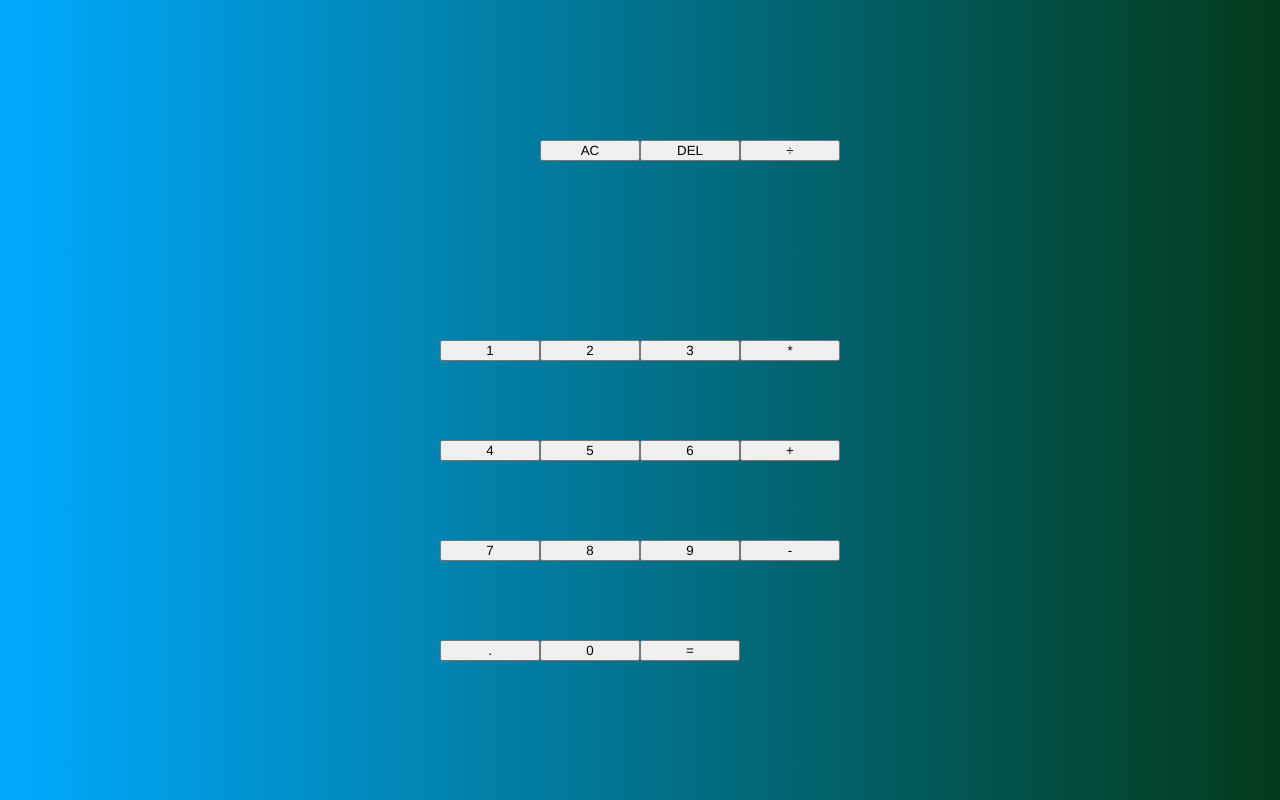
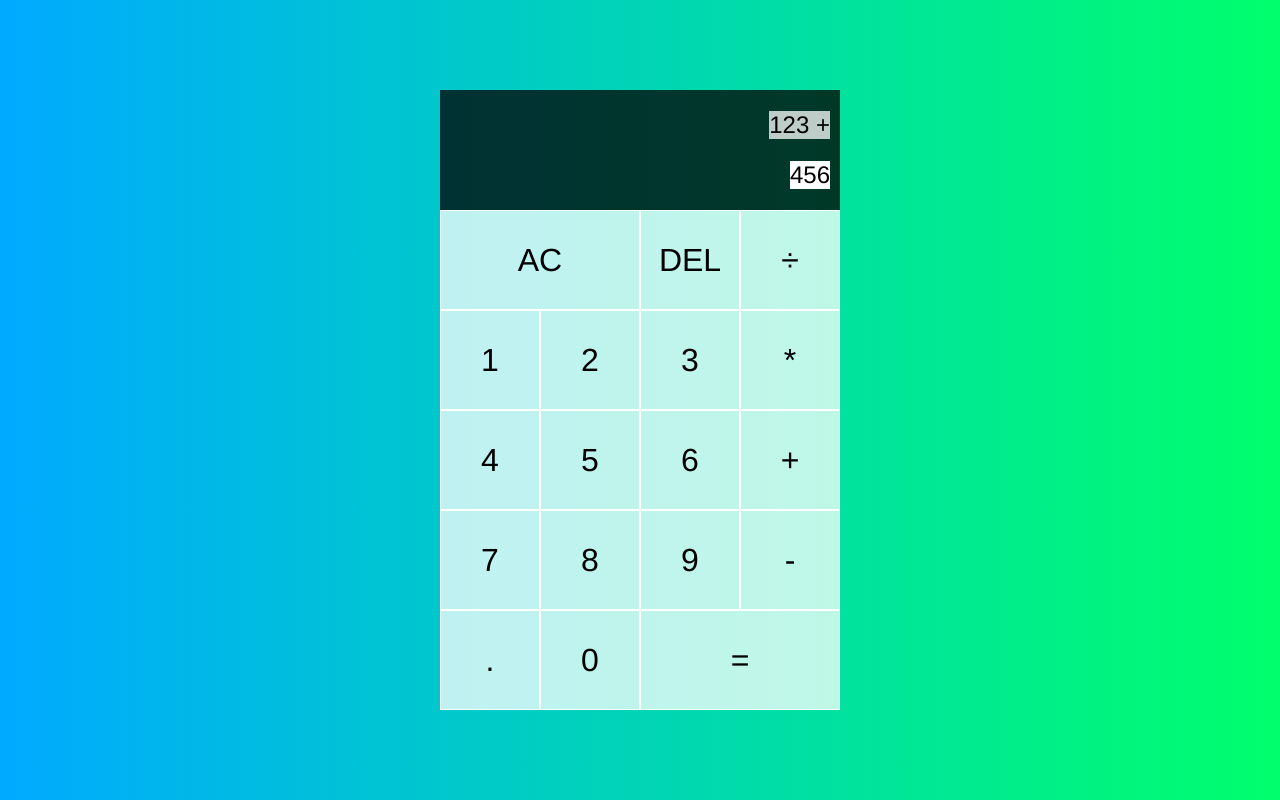
Before and after one commit to Herold1989/JS_calculator, a website built with webpack: page src/index.html in a window 1280 px wide. Built offline with nearby package versions, Linux system fonts and the light colour scheme.

Commit message:
bug fixing in css

```diff
--- a/src/index.html
+++ b/src/index.html
@@ -1,19 +1,21 @@
 <!doctype html>
 <html>
+
 <head>
     <meta charset="utf-8">
     <meta name="viewport" content="minimum-scale=1, initial-scale=1, width=device-width, shrink-to-fit=no">
     <title>My calculator APP</title>
     <link href="./styles.css" rel="stylesheet" />
-        <script src = "./script.js" defer></script>
+    <script src="./script.js" defer></script>
 </head>
+
 <body>
     <div class="calculator-grid">
-        <div class="ouput">
-            <div class="previous-operand"></div>
-            <div class="current-operand"></div>
+        <div class="output">
+            <div class="previous-operand">123 +</div>
+            <div class="current-operand">456</div>
         </div>
-        <button class = "span-two">AC</button>
+        <button class="span-two">AC</button>
         <button>DEL</button>
         <button>÷</button>
         <button>1</button>
@@ -33,4 +35,5 @@
         <button class="span-two">=</button>
     </div>
 </body>
+
 </html>
--- a/src/styles.css
+++ b/src/styles.css
@@ -7,16 +7,52 @@
 body {
     padding: 0;
     margin: 0;
-    /* background: linear-gradient(to right, #00AAFF,#00FF6C); */
-    background: linear-gradient(to right, #00AAFF,hsl(145, 90%, 12%));
-
+    background: linear-gradient(to right, #00AAFF,#00FF6C);
 }
 
 .calculator-grid {
     display: grid;
     justify-content: center;
-    align-items: center;
+    align-content: center;
     min-height: 100vh;
     grid-template-columns: repeat(4, 100px);
     grid-template-rows: minmax(120px, auto) repeat(5, 100px);
 }
+
+.calculator-grid > button {
+    cursor: pointer;
+    font-size: 2rem;
+    border: 1px solid white;
+    outline: none;
+    background-color: rgba(255,255,255,0.75);
+}
+
+.calculator-grid > button:hover {
+    background-color: rgba(255,255,255,0.9);
+}
+
+.span-two {
+    grid-column: span 2;
+}
+
+.output {
+    grid-column: 1 / -1;
+    background-color: rgba(0, 0, 0, .75);
+    display: flex;
+    align-items: flex-end;
+    justify-content: space-around;
+    flex-direction: column;
+    padding: 10px;
+    word-wrap: break-word;
+    word-break: break-all;
+  }
+
+  .output .previous-operand {
+    background-color: rgba(255,255,255,0.75);
+    font-size: 1.5rem;
+  }
+
+  .output .current-operand {
+    background-color: white;
+    font-size: 1.5rem;
+  }
```
Lines whose indentation alone changed are shown as unchanged.
